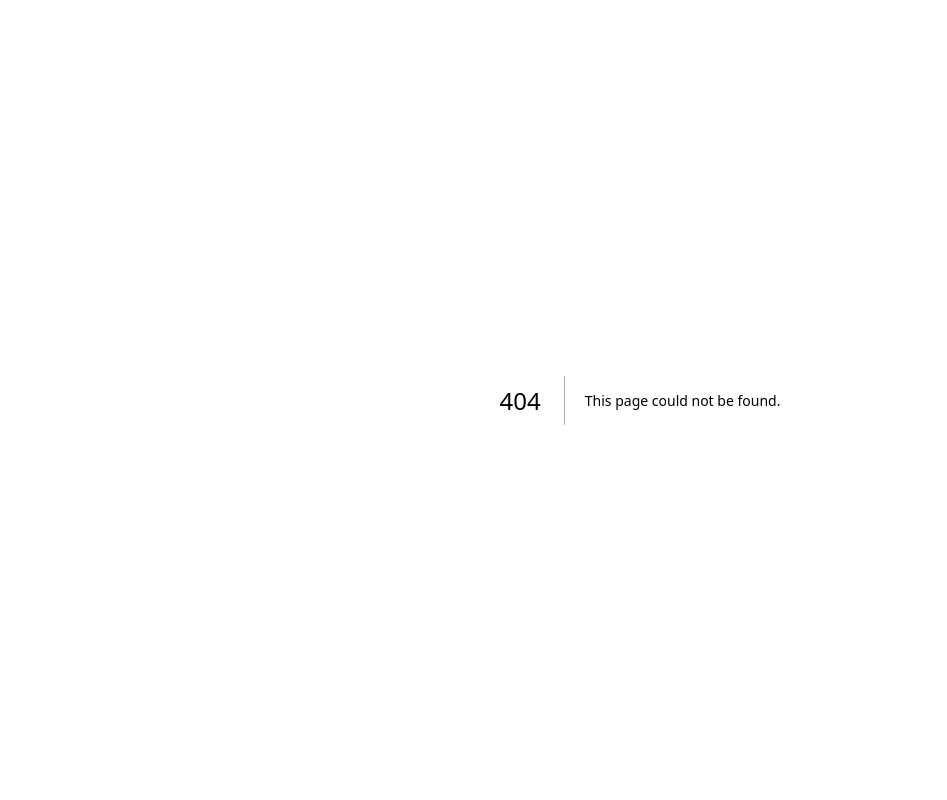
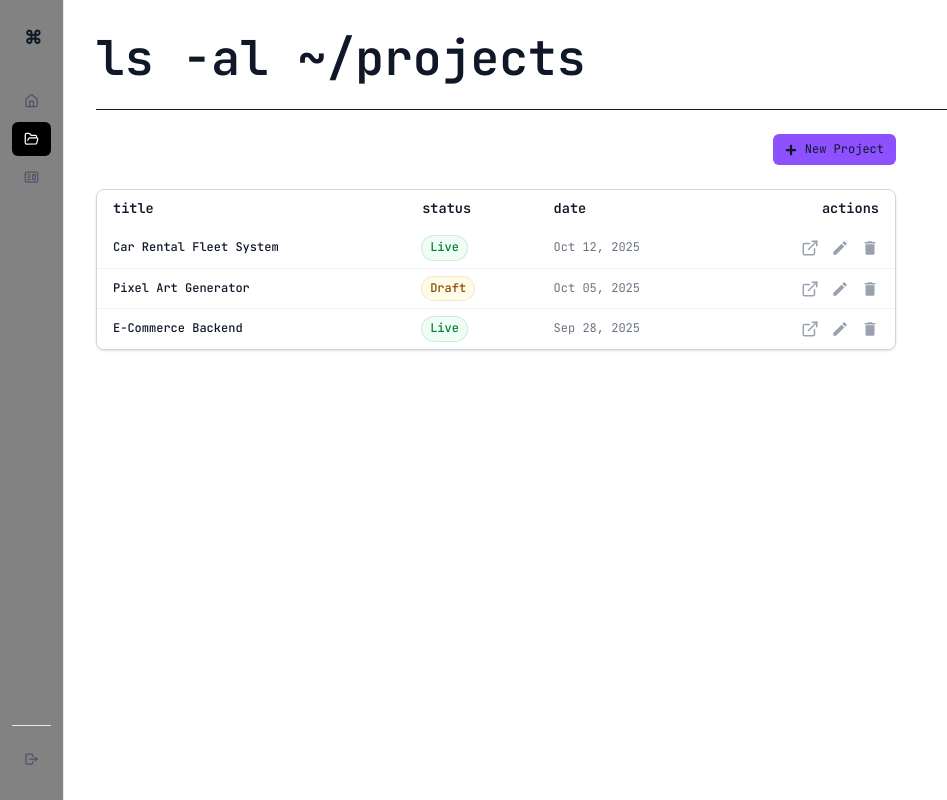
Before and after one commit to BEA-ramirez/portfolio-monorepo, a Next.js app in the folder apps/web/: page /admin/bea/projects in a window 1280 px wide. Before the commit this address had no page. Shown: the whole page, without its empty margins (0-947 px from the left). Built offline with nearby package versions, Linux system fonts and the light colour scheme.

Commit message:
- Project table in admin - Project editor UI

```diff
--- /dev/null
+++ b/apps/web/src/app/admin/bea/home/page.tsx
@@ -0,0 +1,47 @@
+import { FaFolder, FaPencilAlt, FaPlus } from "react-icons/fa";
+import { FaBolt } from "react-icons/fa6";
+
+export default function AdminHome() {
+  return (
+    <div className="font-mono flex flex-col flex-1 h-screen">
+      <h1 className="mb-5 uppercase text-h3 font-semibold">Dashboard</h1>
+      <h2 className="mb-10 text-body">Welcome back!</h2>
+      <div className="mb-6 flex items-start px-5 gap-5">
+        <div className="w-60 h-40 p-4 border border-black rounded-lg ">
+          <div className="mb-4 flex items-center justify-start gap-2 ">
+            <FaFolder />
+            <h3 className="text-body uppercase font-bold">Projects</h3>
+          </div>
+          <p className="text-small">• Total: 12 projects</p>
+          <p className="text-small">• Published: 10 projects</p>
+          <p className="text-small">• Drafts: 2 projects</p>
+        </div>
+        <div className="w-60 h-40 p-4 border border-black rounded-lg ">
+          <div className="mb-4 flex items-center justify-start gap-2 ">
+            <FaPencilAlt />
+            <h3 className="text-body uppercase font-bold">Blog Posts</h3>
+          </div>
+          <p className="text-small">• Total: 8 projects</p>
+          <p className="text-small">• Published: 5 projects</p>
+          <p className="text-small">• Drafts: 3 projects</p>
+        </div>
+        <div className="mb-4 ml-4 flex-1 border-b border-dotted h-full ">
+          <div className="mb-4 flex items-center justify-start gap-2 border-b">
+            <FaBolt />
+            <h3 className="text-body uppercase font-bold">Quick Actions</h3>
+          </div>
+          <div className="flex items-center justify-around">
+            <button className="mb-3 flex items-center gap-2 px-3 py-2 bg-violet-500 rounded-lg ">
+              <FaPlus size={12} />
+              <p className="text-small">New Project</p>
+            </button>
+            <button className="flex items-center gap-2 px-3 py-2 bg-violet-500 rounded-lg ">
+              <FaPlus size={12} />
+              <p className="text-small">New Blog Post</p>
+            </button>
+          </div>
+        </div>
+      </div>
+    </div>
+  );
+}
--- a/apps/web/src/app/admin/layout.tsx
+++ b/apps/web/src/app/admin/bea/layout.tsx
@@ -7,9 +7,9 @@ import { CgWebsite } from "react-icons/cg";
 import { TbLogout } from "react-icons/tb";
 
 const menuItems = [
-  { name: "Overview", href: "/admin/home", icon: LuHouse },
-  { name: "Projects", href: "/admin/projects", icon: LuFolderOpen },
-  { name: "Blog Posts", href: "/admin/blog-posts", icon: CgWebsite },
+  { name: "Overview", href: "/admin/bea/home", icon: LuHouse },
+  { name: "Projects", href: "/admin/bea/projects", icon: LuFolderOpen },
+  { name: "Blog Posts", href: "/admin/bea/blog-posts", icon: CgWebsite },
 ];
 
 export default function AdminLayout({
@@ -20,10 +20,10 @@ export default function AdminLayout({
   const pathName = usePathname();
 
   return (
-    <div className="flex h-screen w-full bg-white text-gray-900 font-mono">
-      <aside className="flex w-55 flex-col border-r border-gray-200 bg-gray-50/50 px-4 py-6">
-        <div className="mb-8 px-2">
-          <h2 className="text-body uppercase font-semibold ">⌘ Admin Panel</h2>
+    <div className="flex h-screen w-full bg-[#0a0a0a] text-gray-900 font-mono">
+      <aside className="flex w-16 flex-col border-r border-gray-200 bg-gray-50/50 px-3 py-6">
+        <div className="mb-8 px-3">
+          <h2 className="text-lg uppercase font-semibold">⌘</h2>
         </div>
 
         <nav className="flex-1 space-y-1">
@@ -42,7 +42,6 @@ export default function AdminLayout({
                 }`}
               >
                 <Icon size={18} />
-                {item.name}
               </Link>
             );
           })}
@@ -55,7 +54,6 @@ export default function AdminLayout({
             className="flex items-center gap-3 rounded-md px-3 py-2 text-small font-medium text-gray-600 transition-colors hover:bg-red-50 hover:text-red-600"
           >
             <TbLogout size={18} />
-            Logout
           </Link>
         </div>
       </aside>
--- /dev/null
+++ b/apps/web/src/app/admin/bea/projects/editor/page.tsx
@@ -0,0 +1,33 @@
+import { FaArrowLeftLong } from "react-icons/fa6";
+import { TbArrowAutofitLeftFilled } from "react-icons/tb";
+import { IoIosSave } from "react-icons/io";
+import { HiMiniCog8Tooth } from "react-icons/hi2";
+import CustomEditor from "@/components/custom-editor";
+
+function ProjectEditor() {
+  return (
+    <div>
+      {/* Header */}
+      <div className="mb-4 flex items-center justify-between">
+        <button>
+          <FaArrowLeftLong size={20} />
+        </button>
+        <h6 className="text-small">Draft: Untitled</h6>
+        <div className="flex items-center gap-3">
+          <button>
+            <IoIosSave size={20} />
+          </button>
+          <button>
+            <HiMiniCog8Tooth size={20} />
+          </button>
+          <button>
+            <TbArrowAutofitLeftFilled size={20} />
+          </button>
+        </div>
+      </div>
+      <CustomEditor />
+    </div>
+  );
+}
+
+export default ProjectEditor;
--- /dev/null
+++ b/apps/web/src/app/admin/bea/projects/page.tsx
@@ -0,0 +1,112 @@
+"use client";
+import Link from "next/link";
+import { useRouter } from "next/navigation";
+import { MdEdit, MdDelete } from "react-icons/md";
+import { FiExternalLink } from "react-icons/fi";
+import { FaPlus } from "react-icons/fa";
+
+const mockProjects = [
+  {
+    id: 1,
+    title: "Car Rental Fleet System",
+    status: "Live",
+    date: "Oct 12, 2025",
+  },
+  {
+    id: 2,
+    title: "Pixel Art Generator",
+    status: "Draft",
+    date: "Oct 05, 2025",
+  },
+  { id: 3, title: "E-Commerce Backend", status: "Live", date: "Sep 28, 2025" },
+];
+
+export default function AdminProjects() {
+  const router = useRouter();
+  return (
+    <div className="space-y-6">
+      {/* Page Header */}
+      <div className="flex items-center justify-between border-b pb-6">
+        <h3 className="text-h1 font-semibold">ls -al ~/projects</h3>
+      </div>
+
+      {/* Table */}
+      <div className="flex justify-end w-200">
+        <button
+          onClick={() => router.push("/admin/bea/projects/editor")}
+          className="flex items-center gap-2 px-3 py-2 bg-violet-500 hover:bg-violet-400 transition-colors rounded-md cursor-pointer"
+        >
+          <FaPlus size={12} />
+          <p className="text-xsmall">New Project</p>
+        </button>
+      </div>
+      <div className="w-200 rounded-lg border border-gray-300 shadow-sm ">
+        <table className="w-full text-left text-sm text-gray-600 border-none">
+          <thead className="border border-b border-gray-200  text-gray-900 border-none">
+            <tr className="text-small">
+              <th className="px-4 py-2 font-semibold">title</th>
+              <th className="px-4 py-2 font-semibold">status</th>
+              <th className="px-4 py-2 font-semibold">date</th>
+              <th className="px-4 py-2 font-semibold text-right">actions</th>
+            </tr>
+          </thead>
+
+          <tbody className="divide-y divide-gray-100">
+            {mockProjects.map((project) => (
+              <tr
+                key={project.id}
+                className="transition-colors hover:bg-gray50 text-xsmall"
+              >
+                <td className="px-4 py-2 font-medium text-gray-900">
+                  {project.title}
+                </td>
+                <td className="px-4 py-2">
+                  {/* Status Badge */}
+                  <span
+                    className={`inline-flex items-center rounded-full px-2 py-1 font-medium ${
+                      project.status === "Live"
+                        ? "bg-green-50 text-green-700 ring-1 ring-green-600/20"
+                        : "bg-yellow-50 text-yellow-800 ring-1 ring-yellow-600/20"
+                    }`}
+                  >
+                    {project.status}
+                  </span>
+                </td>
+                <td className="px-4 py-2 text-gray-500">{project.date}</td>
+                <td className="px-4 py-2">
+                  <div className="flex items-center justify-end gap-3 ">
+                    {/* View Live Link */}
+                    <Link
+                      href="#"
+                      className="text-gray-400 transition hover:text-blue-600"
+                      title="View Live"
+                    >
+                      <FiExternalLink size={18} />
+                    </Link>
+
+                    {/* Edit Button */}
+                    <Link
+                      href={`/admin/projects/${project.id}`}
+                      className="text-gray-400 transition hover:text-gray-900"
+                      title="Edit"
+                    >
+                      <MdEdit size={18} />
+                    </Link>
+
+                    {/* Delete Button */}
+                    <button
+                      className="text-gray-400 transition hover:text-red-600"
+                      title="Delete"
+                    >
+                      <MdDelete size={18} />
+                    </button>
+                  </div>
+                </td>
+              </tr>
+            ))}
+          </tbody>
+        </table>
+      </div>
+    </div>
+  );
+}
--- a/apps/web/src/app/admin/home/page.tsx
+++ /dev/null
@@ -1,5 +0,0 @@
-export default function AdminHome() {
-  return (
-    <div className="font-mono flex flex-col flex-1 bg-[#0a0a0a] p-10"></div>
-  );
-}
--- a/apps/web/src/app/admin/login/page.tsx
+++ b/apps/web/src/app/admin/login/page.tsx
@@ -35,7 +35,7 @@ export default function LoginPage() {
         withCredentials: true,
       });
 
-      router.push("/admin/home");
+      router.push("/admin/bea/home");
     } catch (error) {
       console.error("Login failed:", error);
     }
--- a/apps/web/src/app/admin/projects/page.tsx
+++ /dev/null
@@ -1,3 +0,0 @@
-export default function AdminProjects() {
-  return <div>Admin Projects</div>;
-}
--- a/apps/web/src/components/custom-editor.tsx
+++ b/apps/web/src/components/custom-editor.tsx
@@ -25,7 +25,7 @@ export default function CustomEditor() {
   console.log("Live mark down: ", liveMarkdown);
 
   return (
-    <div className="grid h-150 grid-cols-2 gap-4 font-mono">
+    <div className="grid h-140 grid-cols-2 gap-4 font-mono">
       <div className="flex flex-col">
         <h3 className="mb-2 font-bold">Write (Raw Markdown)</h3>
         <textarea
```
Also changed, not shown: apps/web/src/app/admin/bea/blog-posts/page.tsx (renamed from apps/web/src/app/admin/blog-posts/page.tsx), apps/web/src/components/project-editor.tsx (deleted), 1 other file (tests, documents, lock files or other folders).
